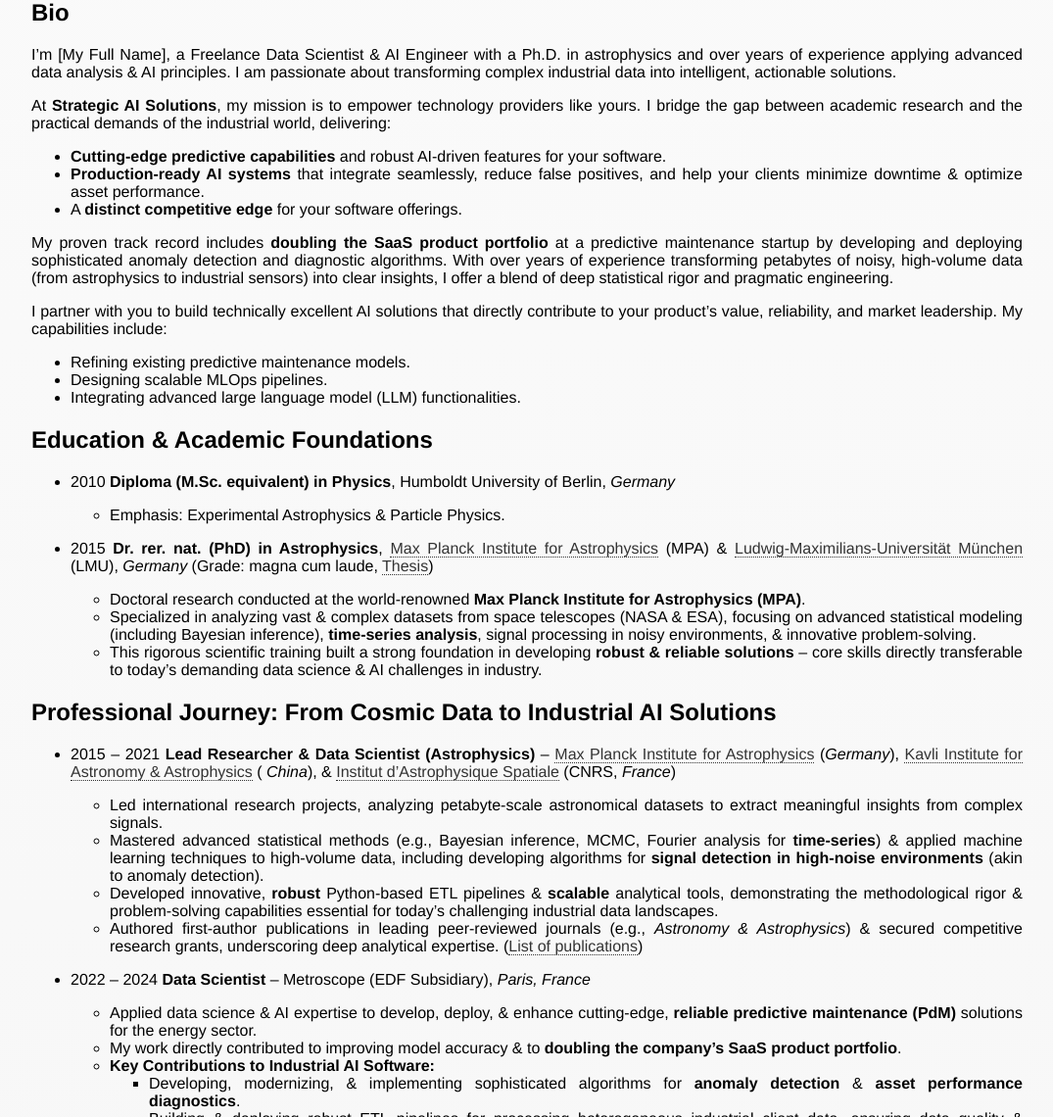
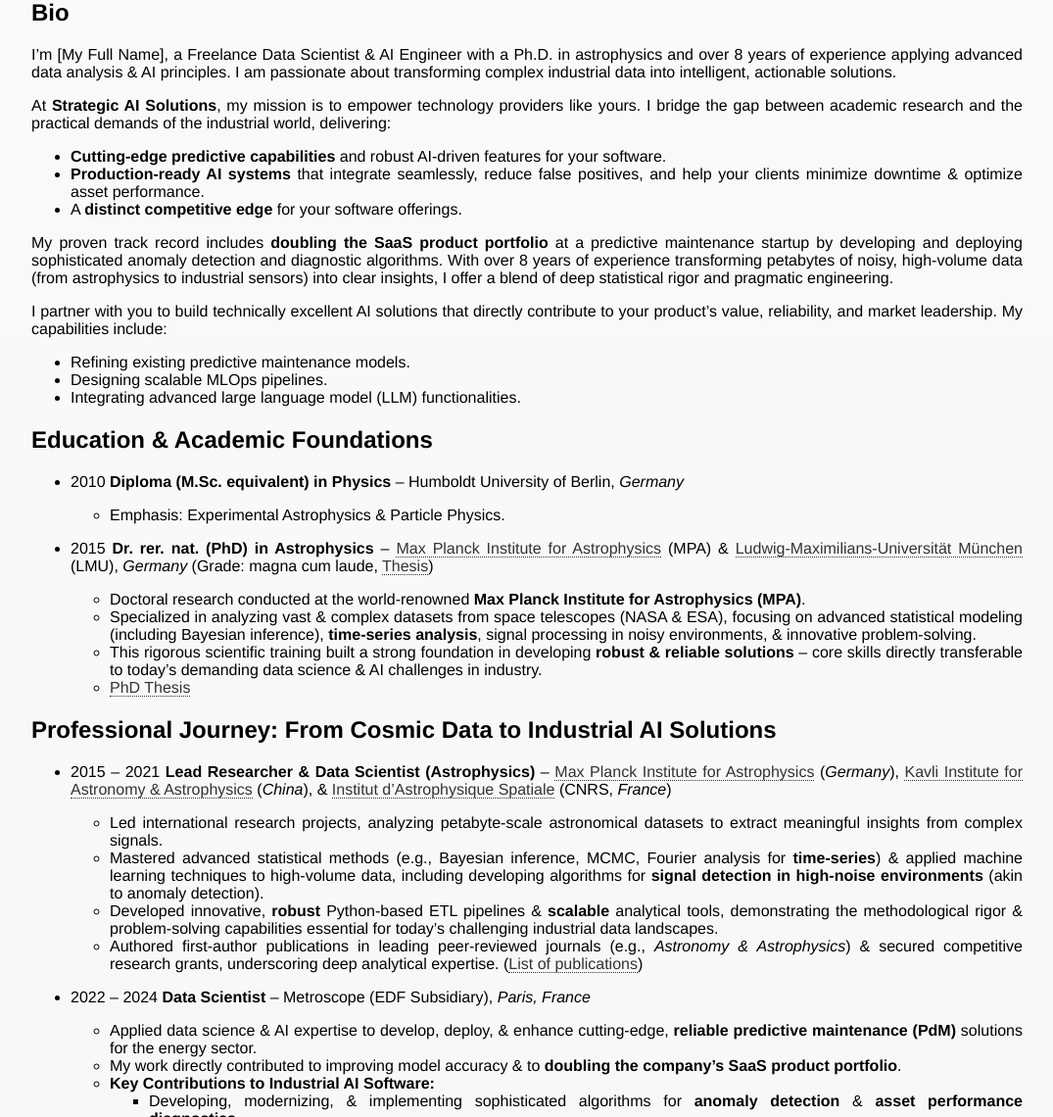
Before and after one commit to alexkolo/strategic-ai, a Jekyll site: the page built from about.md, in a window 1280 px wide and 1400 px high. Shown: the part 260-1400 px from the top of the window at 98% size, without its empty margins (102-1177 px from the left). Built offline with Jekyll 4.4.1, drawn with Linux system fonts in a browser that asks for light colours; some web fonts are replaced.

Commit message:
Fix formatting issues in About Me section: correct variable references and improve consistency in educational background formatting

```diff
--- a/about.md
+++ b/about.md
@@ -11,7 +11,7 @@
 
 ## Bio
 
-I'm {{ site.my_name }}, a {{ site.my_role }} with a Ph.D. in astrophysics and over {{n_exp_years}} years of experience applying advanced data analysis & AI principles.
+I'm {{ site.my_name }}, a {{ site.my_role }} with a Ph.D. in astrophysics and over {{ site.n_exp_years }} years of experience applying advanced data analysis & AI principles.
 I am passionate about transforming complex industrial data into intelligent, actionable solutions.
 
 At **{{ site.company }}**, my mission is to empower technology providers like yours. I bridge the gap between academic research and the practical demands of the industrial world, delivering:
@@ -20,7 +20,7 @@
 - **Production-ready AI systems** that integrate seamlessly, reduce false positives, and help your clients minimize downtime & optimize asset performance.
 - A **distinct competitive edge** for your software offerings.
 
-My proven track record includes **doubling the SaaS product portfolio** at a predictive maintenance startup by developing and deploying sophisticated anomaly detection and diagnostic algorithms. With over {{n_exp_years}} years of experience transforming petabytes of noisy, high-volume data (from astrophysics to industrial sensors) into clear insights, I offer a blend of deep statistical rigor and pragmatic engineering.
+My proven track record includes **doubling the SaaS product portfolio** at a predictive maintenance startup by developing and deploying sophisticated anomaly detection and diagnostic algorithms. With over {{ site.n_exp_years }} years of experience transforming petabytes of noisy, high-volume data (from astrophysics to industrial sensors) into clear insights, I offer a blend of deep statistical rigor and pragmatic engineering.
 
 I partner with you to build technically excellent AI solutions that directly contribute to your product's value, reliability, and market leadership. My capabilities include:
 
@@ -30,18 +30,19 @@
 
 ## Education & Academic Foundations
 
-- 2010 **Diploma (M.Sc. equivalent) in Physics**, Humboldt University of Berlin, _Germany_
+- 2010 **Diploma (M.Sc. equivalent) in Physics** – Humboldt University of Berlin, _Germany_
 
   - Emphasis: Experimental Astrophysics & Particle Physics.
 
-- 2015 **Dr. rer. nat. (PhD) in Astrophysics**, [Max Planck Institute for Astrophysics](https://www.mpa-garching.mpg.de/) (MPA) & [Ludwig-Maximilians-Universität München](https://en.wikipedia.org/wiki/Ludwig_Maximilian_University_of_Munich) (LMU), _Germany_ (Grade: magna cum laude, [Thesis](https://edoc.ub.uni-muenchen.de/18228/))
+- 2015 **Dr. rer. nat. (PhD) in Astrophysics** – [Max Planck Institute for Astrophysics](https://www.mpa-garching.mpg.de/) (MPA) & [Ludwig-Maximilians-Universität München](https://en.wikipedia.org/wiki/Ludwig_Maximilian_University_of_Munich) (LMU), _Germany_ (Grade: magna cum laude, [Thesis](https://edoc.ub.uni-muenchen.de/18228/))
   - Doctoral research conducted at the world-renowned **Max Planck Institute for Astrophysics (MPA)**.
   - Specialized in analyzing vast & complex datasets from space telescopes (NASA & ESA), focusing on advanced statistical modeling (including Bayesian inference), **time-series analysis**, signal processing in noisy environments, & innovative problem-solving.
   - This rigorous scientific training built a strong foundation in developing **robust & reliable solutions** – core skills directly transferable to today's demanding data science & AI challenges in industry.
+  - [PhD Thesis](https://edoc.ub.uni-muenchen.de/18228/)
 
 ## Professional Journey: From Cosmic Data to Industrial AI Solutions
 
-- 2015 – 2021 **Lead Researcher & Data Scientist (Astrophysics)** – [Max Planck Institute for Astrophysics](https://www.mpa-garching.mpg.de/) (_Germany_), [Kavli Institute for Astronomy & Astrophysics](https://kiaa.pku.edu.cn) ( _China_), & [Institut d'Astrophysique Spatiale](https://www.ias.u-psud.fr/en) (CNRS, _France_)
+- 2015 – 2021 **Lead Researcher & Data Scientist (Astrophysics)** – [Max Planck Institute for Astrophysics](https://www.mpa-garching.mpg.de/) (_Germany_), [Kavli Institute for Astronomy & Astrophysics](https://kiaa.pku.edu.cn) (_China_), & [Institut d'Astrophysique Spatiale](https://www.ias.u-psud.fr/en) (CNRS, _France_)
 
   - Led international research projects, analyzing petabyte-scale astronomical datasets to extract meaningful insights from complex signals.
   - Mastered advanced statistical methods (e.g., Bayesian inference, MCMC, Fourier analysis for **time-series**) & applied machine learning techniques to high-volume data, including developing algorithms for **signal detection in high-noise environments** (akin to anomaly detection).
```
